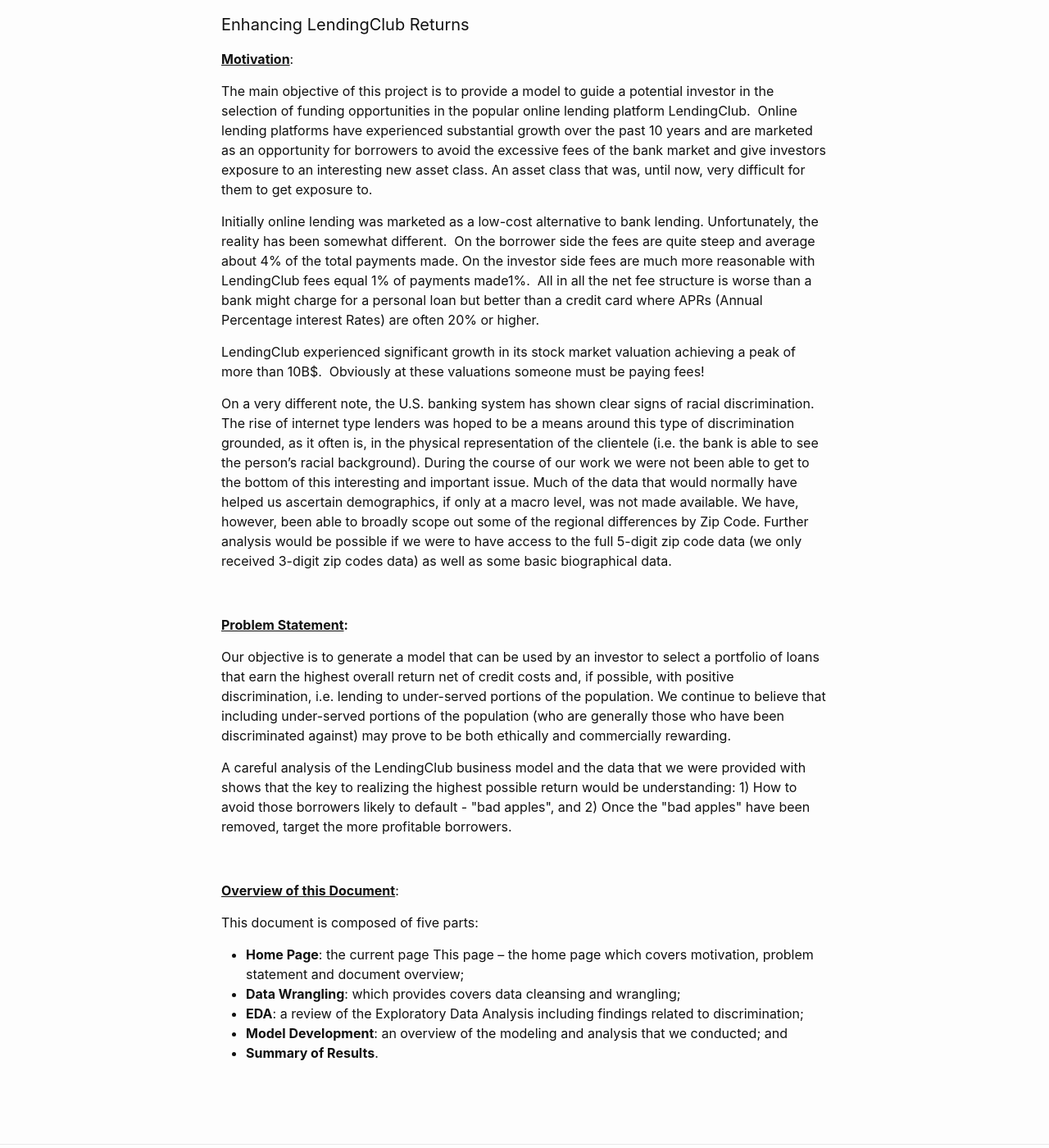
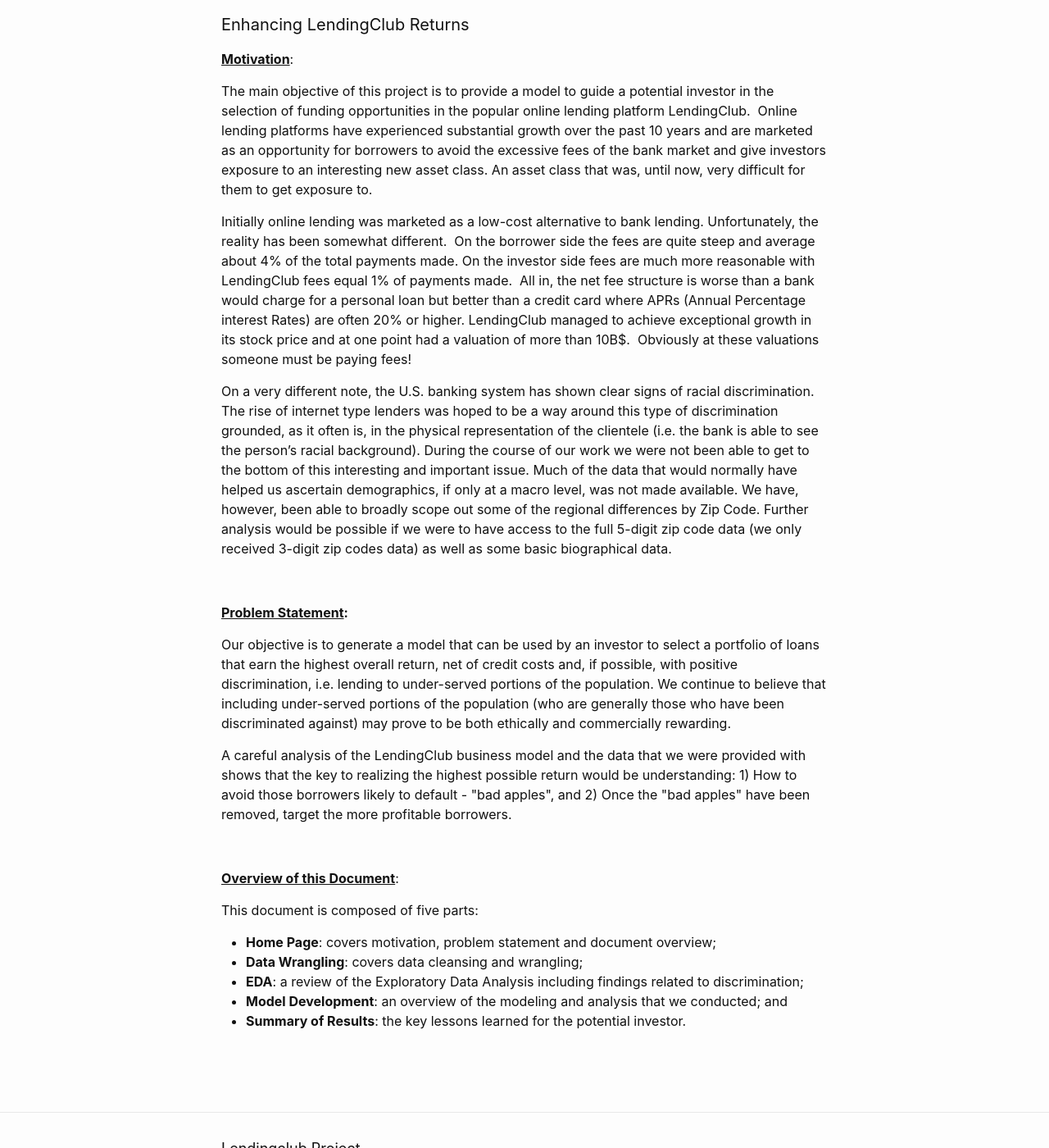
Before and after one commit to junparkh/LendingClub, a Jekyll site: the page built from index.md, in a window 1280 px wide and 1400 px high, scrolled down 201 px. Shown: the whole window at 82% size. Built offline with Jekyll 4.4.1, drawn with Linux system fonts in a browser that asks for light colours.

Commit message:
Update home.html

```diff
--- a/_layouts/home.html
+++ b/_layouts/home.html
@@ -5,21 +5,20 @@
 
 <p><strong><u>Motivation</u></strong>:</p>
 <p>The main objective of this project is to provide a model to guide a potential investor in the selection of funding opportunities in the popular online lending platform LendingClub.&nbsp; Online lending platforms have experienced substantial growth over the past 10 years and are marketed as an opportunity for borrowers to avoid the excessive fees of the bank market and give investors exposure to an interesting new asset class. An asset class that was, until now, very difficult for them to get exposure to.</p>
-<p>Initially online lending was marketed as a low-cost alternative to bank lending. Unfortunately, the reality has been somewhat different.&nbsp; On the borrower side the fees are quite steep and average about 4% of the total payments made. On the investor side fees are much more reasonable with LendingClub fees equal 1% of payments made1%.&nbsp; All in all the net fee structure is worse than a bank might charge for a personal loan but better than a credit card where APRs (Annual Percentage interest Rates) are often 20% or higher.</p>
-<p>LendingClub experienced significant growth in its stock market valuation achieving a peak of more than 10B$.&nbsp; Obviously at these valuations someone must be paying fees!</p>
-<p>On a very different note, the U.S. banking system has shown clear signs of racial discrimination.&nbsp; The rise of internet type lenders was hoped to be a means around this type of discrimination grounded, as it often is, in the physical representation of the clientele (i.e. the bank is able to see the person&rsquo;s racial background). During the course of our work we were not been able to get to the bottom of this interesting and important issue.  Much of the data that would normally have helped us ascertain demographics, if only at a macro level, was not made available. We have, however, been able to broadly scope out some of the regional differences by Zip Code. Further analysis would be possible if we were to have access to the full 5-digit zip code data (we only received 3-digit zip codes data) as well as some basic biographical data.</p>
+<p>Initially online lending was marketed as a low-cost alternative to bank lending. Unfortunately, the reality has been somewhat different.&nbsp; On the borrower side the fees are quite steep and average about 4% of the total payments made. On the investor side fees are much more reasonable with LendingClub fees equal 1% of payments made.&nbsp; All in, the net fee structure is worse than a bank would charge for a personal loan but better than a credit card where APRs (Annual Percentage interest Rates) are often 20% or higher. LendingClub managed to achieve exceptional growth in its stock price and at one point had a valuation of more than 10B$.&nbsp; Obviously at these valuations someone must be paying fees!</p>
+<p>On a very different note, the U.S. banking system has shown clear signs of racial discrimination.&nbsp; The rise of internet type lenders was hoped to be a way around this type of discrimination grounded, as it often is, in the physical representation of the clientele (i.e. the bank is able to see the person&rsquo;s racial background). During the course of our work we were not been able to get to the bottom of this interesting and important issue.  Much of the data that would normally have helped us ascertain demographics, if only at a macro level, was not made available. We have, however, been able to broadly scope out some of the regional differences by Zip Code. Further analysis would be possible if we were to have access to the full 5-digit zip code data (we only received 3-digit zip codes data) as well as some basic biographical data.</p>
 <p>&nbsp;</p>
 <p><strong><u>Problem Statement</u></strong><strong>:</strong></p>
-<p>Our objective is to generate a model that can be used by an investor to select a portfolio of loans that earn the highest overall return net of credit costs and, if possible, with positive discrimination, i.e. lending to under-served portions of the population. We continue to believe that including under-served portions of the population (who are generally those who have been discriminated against) may prove to be both ethically and commercially rewarding.</p>
+<p>Our objective is to generate a model that can be used by an investor to select a portfolio of loans that earn the highest overall return, net of credit costs and, if possible, with positive discrimination, i.e. lending to under-served portions of the population. We continue to believe that including under-served portions of the population (who are generally those who have been discriminated against) may prove to be both ethically and commercially rewarding.</p>
 <p>A careful analysis of the LendingClub business model and the data that we were provided with shows that the key to realizing the highest possible return would be understanding: 1) How to avoid those borrowers likely to default - "bad apples", and 2) Once the "bad apples" have been removed, target the more profitable borrowers.</p>
 <p>&nbsp;</p>
 <p><strong><u>Overview of this Document</u></strong>:</p>
 <p>This document is composed of five parts:</p>
 <ul>
-<li><strong>Home Page</strong>: the current page This page &ndash; the home page which covers motivation, problem statement and document overview;</li>
-<li><strong>Data Wrangling</strong>: which provides covers data cleansing and wrangling;</li>
+<li><strong>Home Page</strong>: covers motivation, problem statement and document overview;</li>
+<li><strong>Data Wrangling</strong>: covers data cleansing and wrangling;</li>
 <li><strong>EDA</strong>: a review of the Exploratory Data Analysis including findings related to discrimination;</li>
 <li><strong>Model Development</strong>: an overview of the modeling and analysis that we conducted; and</li>
-<li><strong>Summary of Results</strong>.</li>
+<li><strong>Summary of Results</strong>: the key lessons learned for the potential investor.</li>
 </ul>
 <p>&nbsp;</p>
```
